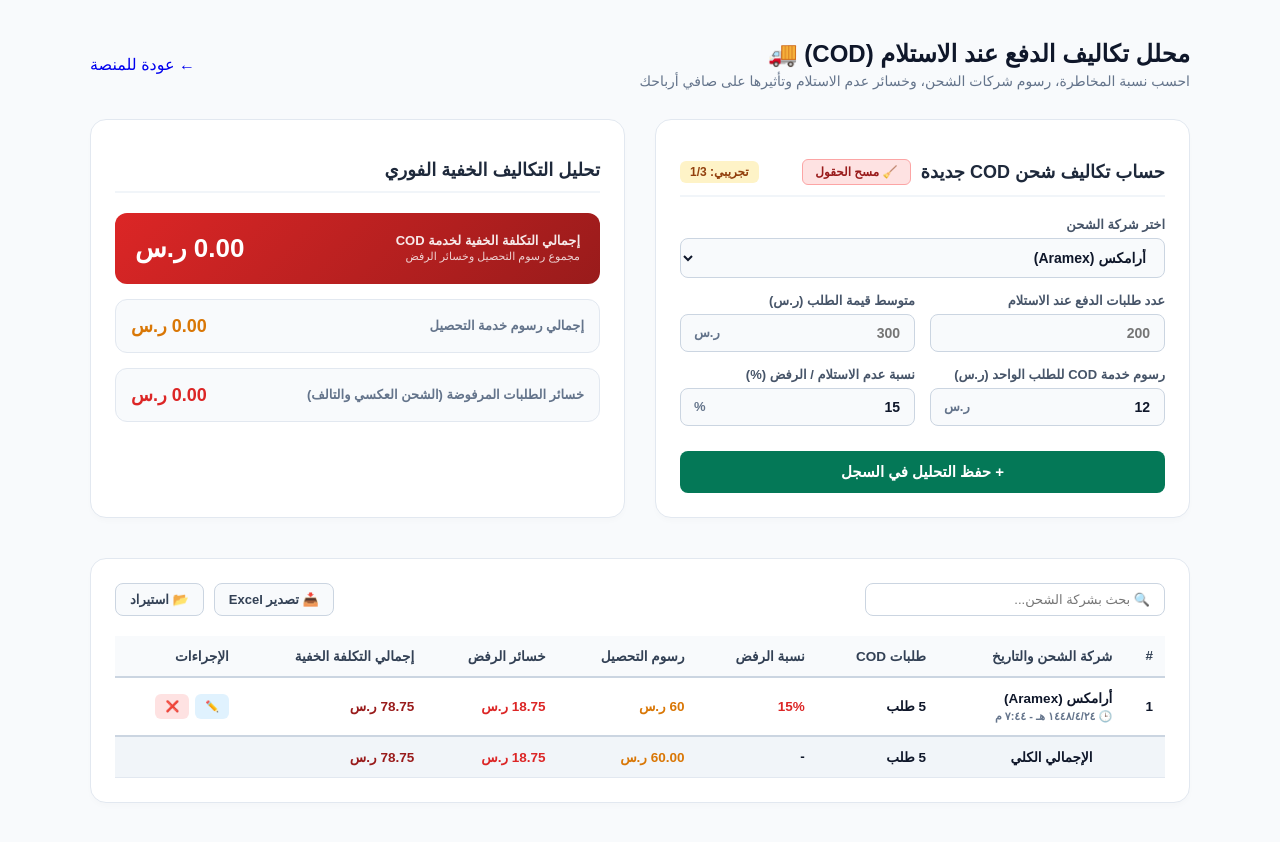
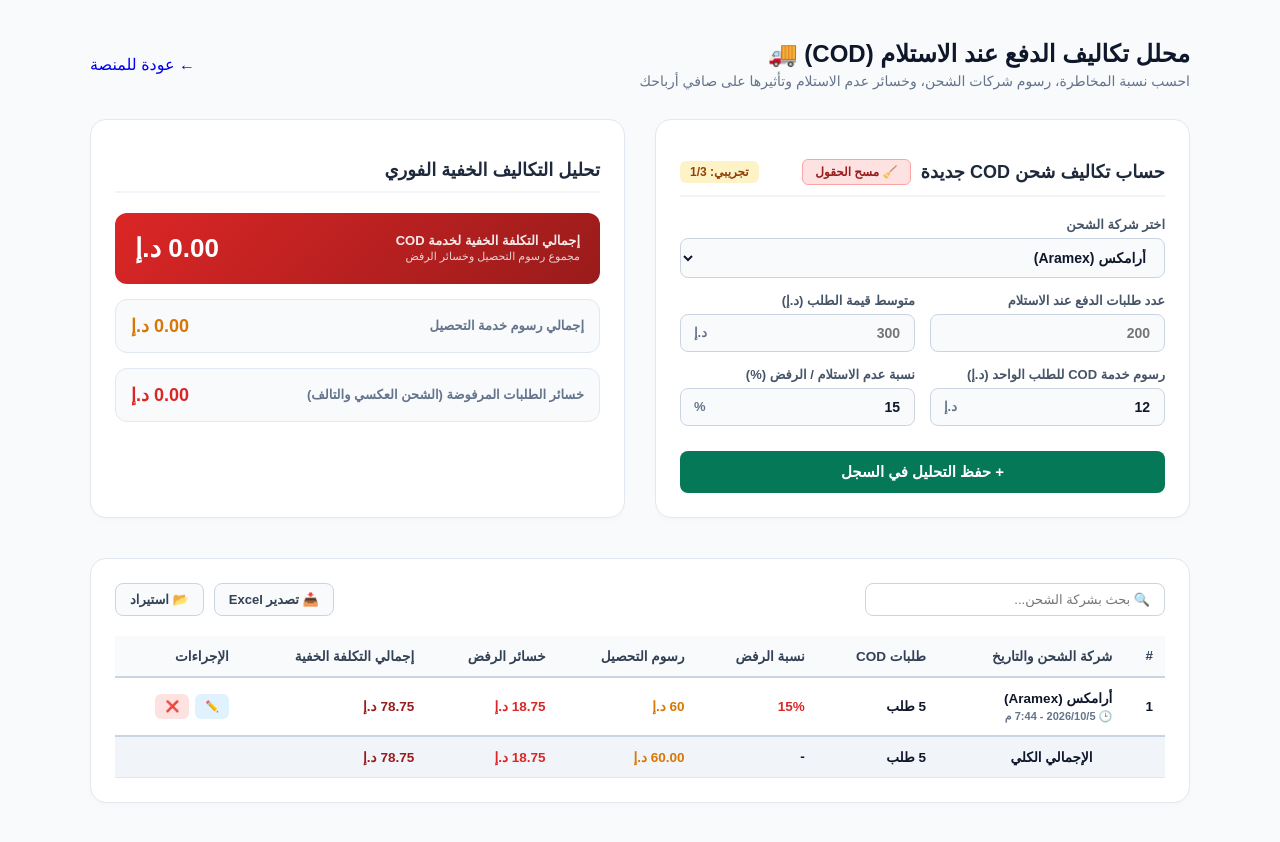
Before and after one commit to engaziasa-lang/engazia-app, a Next.js app: page /hub/ae/cod-risk in a window 1280 px wide. Both pictures are taken after typing "5", "5" into the empty fields and a click on the button "+ حفظ التحليل في السجل". Built offline with nearby package versions, Linux system fonts and the light colour scheme.

Commit message:
Update page.tsx

```diff
--- a/app/hub/ae/cod-risk/page.tsx
+++ b/app/hub/ae/cod-risk/page.tsx
@@ -16,7 +16,7 @@ interface CodItem {
   createdAt?: string;
 }
 
-export default function CodAnalyzerSA() {
+export default function CodAnalyzerAE() {
   const [shippingSelect, setShippingSelect] = useState<string>('أرامكس (Aramex)');
   const [customShipping, setCustomShipping] = useState<string>('أرامكس (Aramex)');
   const [totalCodOrders, setTotalCodOrders] = useState<number | ''>('');
@@ -31,7 +31,8 @@ export default function CodAnalyzerSA() {
   const fileInputRef = useRef<HTMLInputElement>(null);
 
   useEffect(() => {
-    const saved = localStorage.getItem('seerk_cod_analyzer_items');
+    // تم تغيير مفتاح التخزين لفصل البيانات
+    const saved = localStorage.getItem('seerk_ae_cod_analyzer_items');
     if (saved) {
       try { setItems(JSON.parse(saved)); } catch (e) { }
     }
@@ -39,7 +40,7 @@ export default function CodAnalyzerSA() {
 
   const saveToLocalStorage = (newItems: CodItem[]) => {
     setItems(newItems);
-    localStorage.setItem('seerk_cod_analyzer_items', JSON.stringify(newItems));
+    localStorage.setItem('seerk_ae_cod_analyzer_items', JSON.stringify(newItems));
   };
 
   const isActivated = typeof window !== 'undefined' && !!localStorage.getItem('merchant_license_key');
@@ -52,7 +53,7 @@ export default function CodAnalyzerSA() {
   // الحسابات
   const totalCodFees = orders * fee;
   const rejectedOrdersCount = orders * (retRate / 100);
-  const shippingAndHandlingLossPerReject = 25;
+  const shippingAndHandlingLossPerReject = 25; // يمكنك تعديل هذه التكلفة إذا كانت تختلف في الإمارات
   const totalReturnLoss = rejectedOrdersCount * shippingAndHandlingLossPerReject;
   const grandTotalCost = totalCodFees + totalReturnLoss;
 
@@ -90,7 +91,7 @@ export default function CodAnalyzerSA() {
 
     const now = new Date();
     const timeOptions: Intl.DateTimeFormatOptions = { hour: 'numeric', minute: 'numeric', hour12: true };
-    const formattedDate = `${now.toLocaleDateString('ar-SA')} - ${now.toLocaleTimeString('ar-SA', timeOptions)}`;
+    const formattedDate = `${now.toLocaleDateString('ar-AE')} - ${now.toLocaleTimeString('ar-AE', timeOptions)}`;
 
     if (editingId) {
       const updated = items.map(item => item.id === editingId ? {
@@ -129,7 +130,7 @@ export default function CodAnalyzerSA() {
   };
 
   const handleEdit = (item: CodItem) => {
-    const standardCompanies = ['أرامكس (Aramex)', 'سمسا (SMSA)', 'دي إتش إل (DHL)', 'اليكسبرس (IMLEAP)', 'نايل إكسبرس (Naqel)'];
+    const standardCompanies = ['أرامكس (Aramex)', 'بريد الإمارات (Emirates Post)', 'فيتشر (Fetchr)', 'دي إتش إل (DHL)', 'آي مايل (iMile)'];
     if (standardCompanies.includes(item.shippingCompany)) {
       setShippingSelect(item.shippingCompany);
       setCustomShipping(item.shippingCompany);
@@ -183,9 +184,9 @@ export default function CodAnalyzerSA() {
                 <th>التاريخ والوقت</th>
                 <th>عدد طلبات COD</th>
                 <th>نسبة الرفض (%)</th>
-                <th>إجمالي رسوم الخدمة</th>
-                <th>خسائر الرفض والشحن العكسي</th>
-                <th>إجمالي التكلفة الخفية</th>
+                <th>إجمالي رسوم الخدمة (د.إ)</th>
+                <th>خسائر الرفض والشحن العكسي (د.إ)</th>
+                <th>إجمالي التكلفة الخفية (د.إ)</th>
               </tr>
             </thead>
             <tbody>
@@ -215,7 +216,7 @@ export default function CodAnalyzerSA() {
                 <td>-</td>
                 <td>${totalCodFeesSum.toFixed(2)}</td>
                 <td>${totalReturnLossSum.toFixed(2)}</td>
-                <td>${grandTotalCostSum.toFixed(2)} ر.س</td>
+                <td>${grandTotalCostSum.toFixed(2)} د.إ</td>
               </tr>
             </tfoot>
           </table>
@@ -227,7 +228,7 @@ export default function CodAnalyzerSA() {
     const url = URL.createObjectURL(blob);
     const link = document.createElement("a");
     link.setAttribute("href", url);
-    link.setAttribute("download", "seerk_cod_analysis.xls");
+    link.setAttribute("download", "enjazya_ae_cod_analysis.xls");
     document.body.appendChild(link);
     link.click();
     document.body.removeChild(link);
@@ -327,7 +328,7 @@ export default function CodAnalyzerSA() {
           <h1>محلل تكاليف الدفع عند الاستلام (COD) 🚚</h1>
           <p>احسب نسبة المخاطرة، رسوم شركات الشحن، وخسائر عدم الاستلام وتأثيرها على صافي أرباحك</p>
         </div>
-        <Link href="/hub/sa" className="back-btn">
+        <Link href="/hub/ae" className="back-btn">
           <span>←</span> عودة للمنصة
         </Link>
       </div>
@@ -351,10 +352,10 @@ export default function CodAnalyzerSA() {
               <div className="input-wrapper" style={{ marginBottom: '8px' }}>
                 <select value={shippingSelect} onChange={handleSelectChange}>
                   <option value="أرامكس (Aramex)">أرامكس (Aramex)</option>
-                  <option value="سمسا (SMSA)">سمسا (SMSA)</option>
+                  <option value="بريد الإمارات (Emirates Post)">بريد الإمارات (Emirates Post)</option>
+                  <option value="فيتشر (Fetchr)">فيتشر (Fetchr)</option>
                   <option value="دي إتش إل (DHL)">دي إتش إل (DHL)</option>
-                  <option value="اليكسبرس (IMLEAP)">اليكسبرس (IMLEAP)</option>
-                  <option value="نايل إكسبرس (Naqel)">نايل إكسبرس (Naqel)</option>
+                  <option value="آي مايل (iMile)">آي مايل (iMile)</option>
                   <option value="شركة أخرى (كتابة يدوية)">➕ شركة أخرى (كتابة يدوية)</option>
                 </select>
               </div>
@@ -380,20 +381,20 @@ export default function CodAnalyzerSA() {
                 </div>
               </div>
               <div className="input-group">
-                <label>متوسط قيمة الطلب (ر.س)</label>
+                <label>متوسط قيمة الطلب (د.إ)</label>
                 <div className="input-wrapper">
                   <input className="with-currency" type="number" step="0.01" min="0" value={avgOrderValue === '' ? '' : avgOrderValue} onChange={(e) => setAvgOrderValue(e.target.value === '' ? '' : Number(e.target.value))} placeholder="300" required />
-                  <span className="currency-tag">ر.س</span>
+                  <span className="currency-tag">د.إ</span>
                 </div>
               </div>
             </div>
 
             <div className="form-row">
               <div className="input-group">
-                <label>رسوم خدمة COD للطلب الواحد (ر.س)</label>
+                <label>رسوم خدمة COD للطلب الواحد (د.إ)</label>
                 <div className="input-wrapper">
                   <input className="with-currency" type="number" step="0.01" min="0" value={codFeePerOrder === '' ? '' : codFeePerOrder} onChange={(e) => setCodFeePerOrder(e.target.value === '' ? '' : Number(e.target.value))} placeholder="12" required />
-                  <span className="currency-tag">ر.س</span>
+                  <span className="currency-tag">د.إ</span>
                 </div>
               </div>
               <div className="input-group">
@@ -421,18 +422,18 @@ export default function CodAnalyzerSA() {
               <div style={{ fontSize: '11px', opacity: 0.8, marginTop: '2px' }}>مجموع رسوم التحصيل وخسائر الرفض</div>
             </div>
             <div className="result-value">
-              {grandTotalCost.toFixed(2)} ر.س
+              {grandTotalCost.toFixed(2)} د.إ
             </div>
           </div>
 
           <div className="result-box">
             <span className="result-label">إجمالي رسوم خدمة التحصيل</span>
-            <span className="result-value" style={{ color: '#d97706' }}>{totalCodFees.toFixed(2)} ر.س</span>
+            <span className="result-value" style={{ color: '#d97706' }}>{totalCodFees.toFixed(2)} د.إ</span>
           </div>
 
           <div className="result-box" style={{ background: '#f8fafc' }}>
             <span className="result-label">خسائر الطلبات المرفوضة (الشحن العكسي والتالف)</span>
-            <span className="result-value" style={{ color: '#dc2626' }}>{totalReturnLoss.toFixed(2)} ر.س</span>
+            <span className="result-value" style={{ color: '#dc2626' }}>{totalReturnLoss.toFixed(2)} د.إ</span>
           </div>
         </div>
       </div>
@@ -485,9 +486,9 @@ export default function CodAnalyzerSA() {
                     </td>
                     <td style={{ fontWeight: 800 }}>{item.totalCodOrders} طلب</td>
                     <td><span style={{ color: '#dc2626', fontWeight: 800 }}>{item.returnRatePercent}%</span></td>
-                    <td style={{ color: '#d97706' }}>{item.totalCodFees} ر.س</td>
-                    <td style={{ color: '#dc2626' }}>{item.totalReturnLoss} ر.س</td>
-                    <td style={{ fontWeight: 900, color: '#991b1b' }}>{item.grandTotalCost} ر.س</td>
+                    <td style={{ color: '#d97706' }}>{item.totalCodFees} د.إ</td>
+                    <td style={{ color: '#dc2626' }}>{item.totalReturnLoss} د.إ</td>
+                    <td style={{ fontWeight: 900, color: '#991b1b' }}>{item.grandTotalCost} د.إ</td>
                     <td>
                       <div style={{ display: 'flex', gap: '6px', flexWrap: 'wrap' }}>
                         <button className="tb-action-btn btn-edit" onClick={() => handleEdit(item)} title="تعديل">✏️</button>
@@ -504,9 +505,9 @@ export default function CodAnalyzerSA() {
                   <td colSpan={2} style={{ textAlign: 'center' }}>الإجمالي الكلي</td>
                   <td>{totalOrdersSum} طلب</td>
                   <td>-</td>
-                  <td style={{ color: '#d97706' }}>{totalCodFeesSum.toFixed(2)} ر.س</td>
-                  <td style={{ color: '#dc2626' }}>{totalReturnLossSum.toFixed(2)} ر.س</td>
-                  <td style={{ color: '#991b1b' }}>{grandTotalCostSum.toFixed(2)} ر.س</td>
+                  <td style={{ color: '#d97706' }}>{totalCodFeesSum.toFixed(2)} د.إ</td>
+                  <td style={{ color: '#dc2626' }}>{totalReturnLossSum.toFixed(2)} د.إ</td>
+                  <td style={{ color: '#991b1b' }}>{grandTotalCostSum.toFixed(2)} د.إ</td>
                   <td></td>
                 </tr>
               </tfoot>
```
